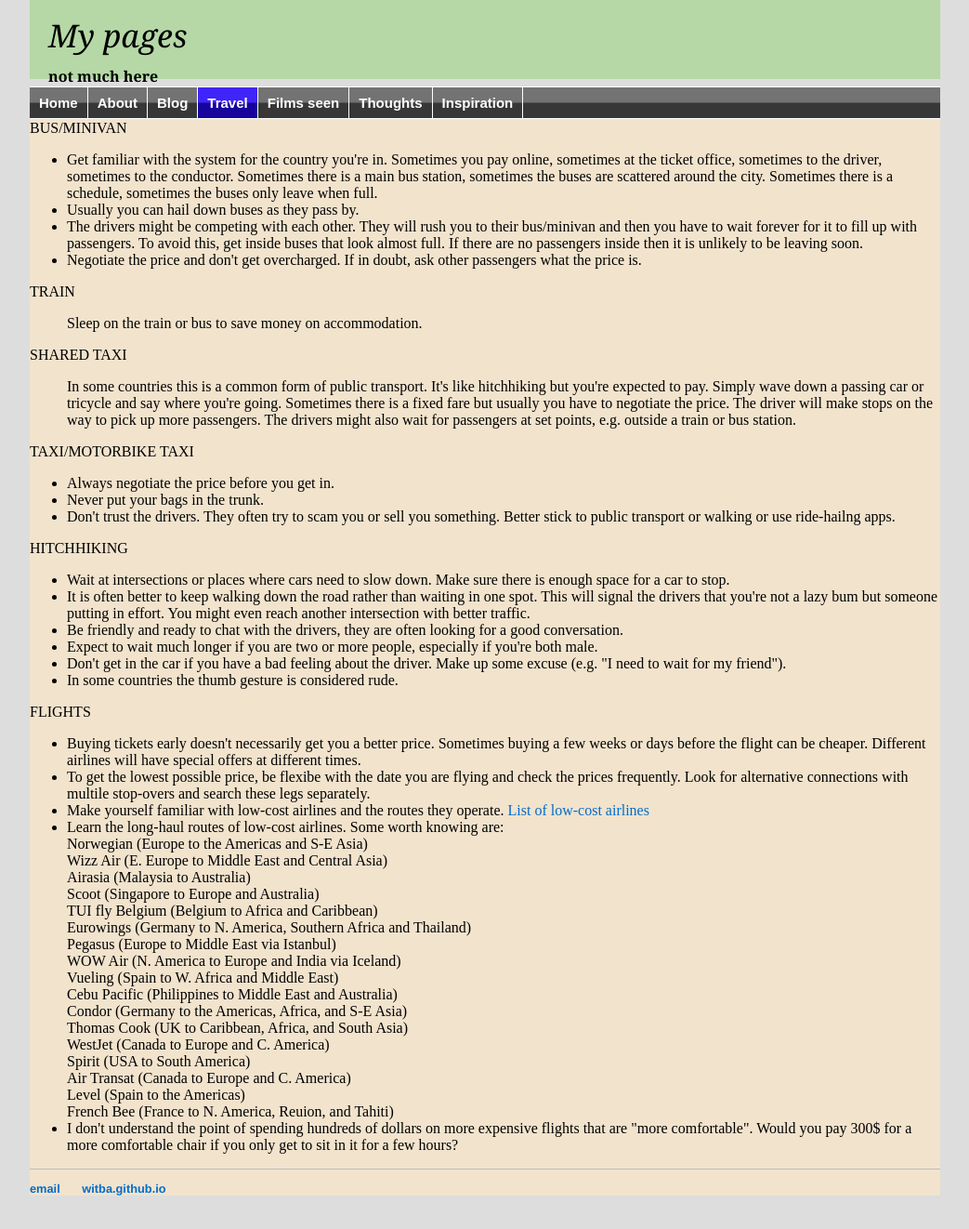
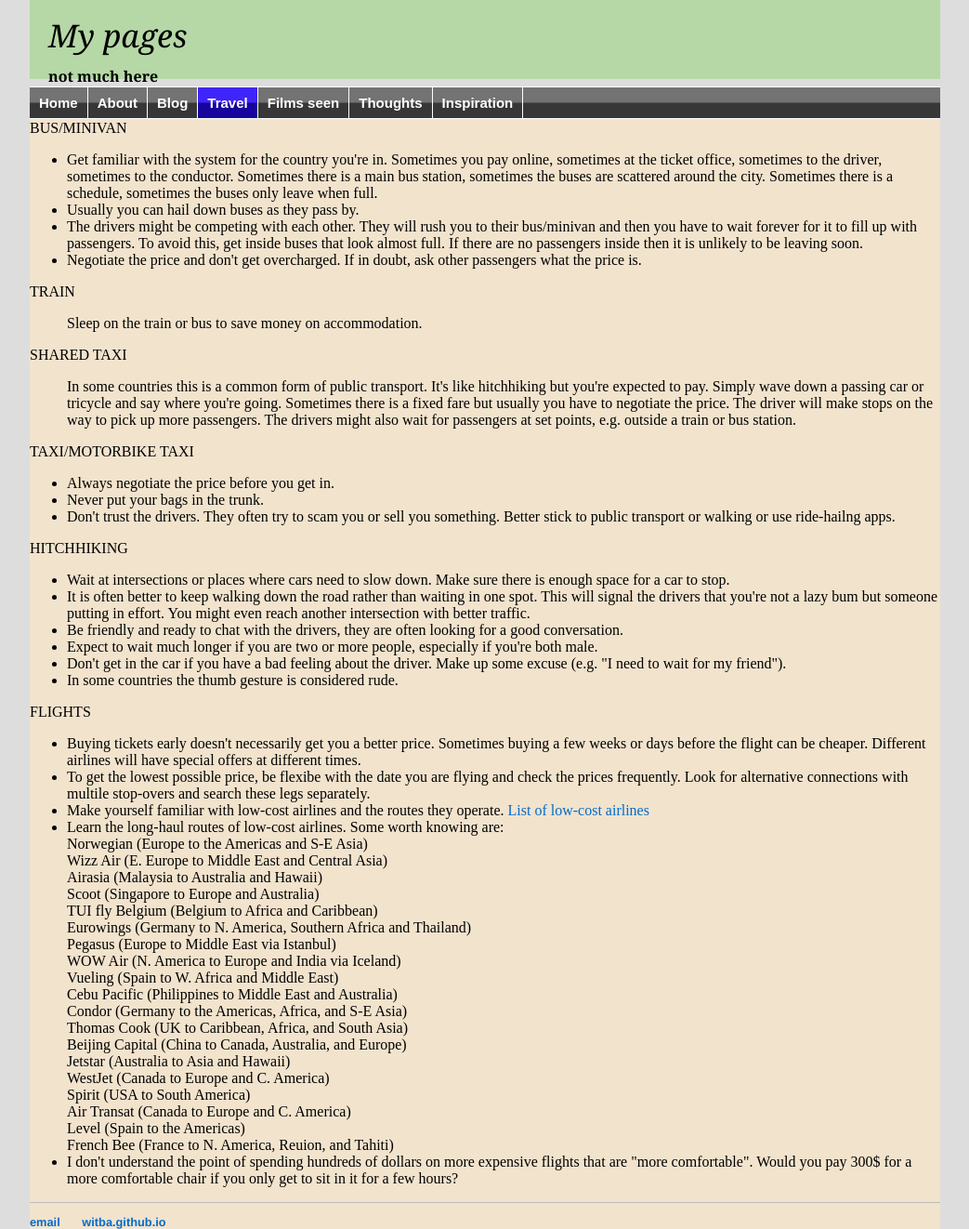
Before and after one commit to witba/witba.github.io, a Jekyll site: the page built from travel/transport.html, in a window 1280 px wide. Shown: the whole page at 93% size, without its empty margins (118-1161 px from the left). Built offline with Jekyll 4.4.1, drawn with Linux system fonts in a browser that asks for light colours; before the commit the page ends 1286 px from its top, so only the background shows below that.

Commit message:
Update transport.html

```diff
--- a/travel/transport.html
+++ b/travel/transport.html
@@ -44,7 +44,7 @@ FLIGHTS<br>
 <li>Learn the long-haul routes of low-cost airlines. Some worth knowing are: <br>
 Norwegian (Europe to the Americas and S-E Asia)<br>
 Wizz Air (E. Europe to Middle East and Central Asia)<br>
-Airasia (Malaysia to Australia)<br>
+Airasia (Malaysia to Australia and Hawaii)<br>
 Scoot (Singapore to Europe and Australia)<br>
 TUI fly Belgium (Belgium to Africa and Caribbean)<br>
 Eurowings (Germany to N. America, Southern Africa and Thailand)<br>
@@ -54,6 +54,8 @@ Vueling (Spain to W. Africa and Middle East)<br>
 Cebu Pacific (Philippines to Middle East and Australia)<br>
 Condor (Germany to the Americas, Africa, and S-E Asia)<br>
 Thomas Cook (UK to Caribbean, Africa, and South Asia)<br>
+Beijing Capital (China to Canada, Australia, and Europe)<br>
+Jetstar (Australia to Asia and Hawaii)<br>
 WestJet (Canada to Europe and C. America)<br>
 Spirit (USA to South America)<br>
 Air Transat (Canada to Europe and C. America)<br>
```
